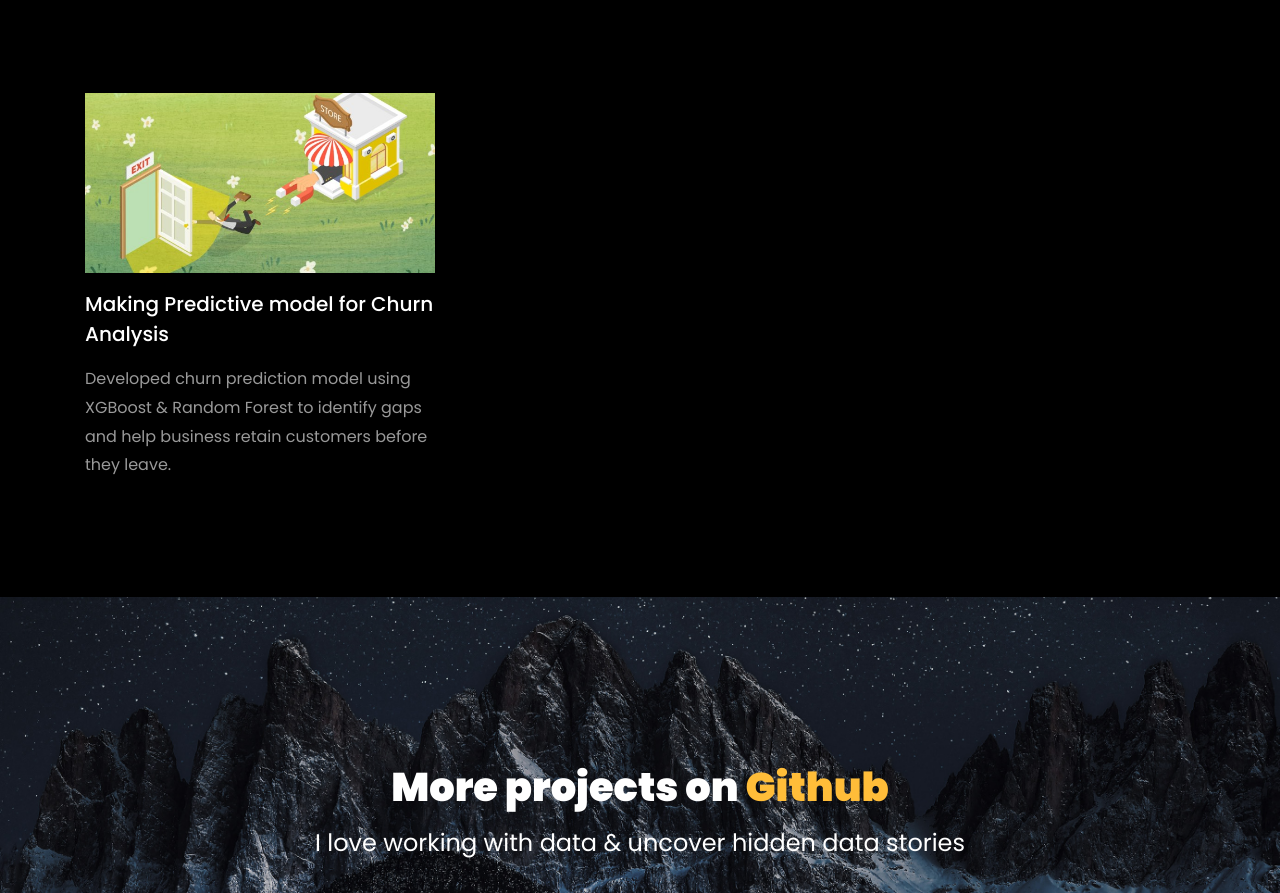
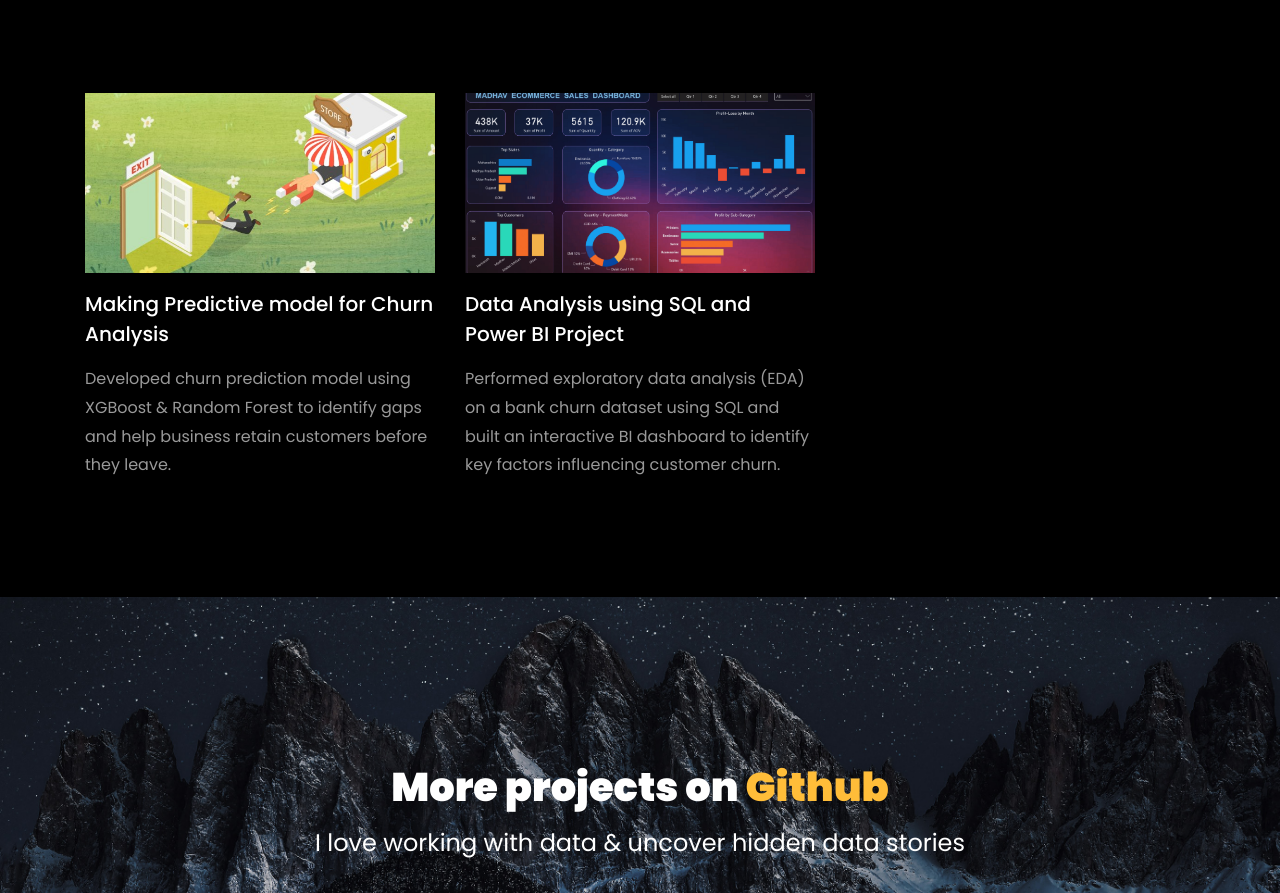
Before and after one commit to YR-raj/yash-raj-portfolio, a plain HTML site: page index.html in a window 1280 px wide. Shown: the part 3946-4839 px from the top of the page. Drawn offline with Linux system fonts and the light colour scheme; files whose address does not match are found by name.

Commit message:
added a project

```diff
--- a/index.html
+++ b/index.html
@@ -449,18 +449,18 @@
               </div>
             </div>
           </div>
-          <!-- <div class="col-md-4 d-flex ftco-animate">
+          <div class="col-md-4 d-flex ftco-animate">
           	<div class="blog-entry justify-content-end">
-              <a href="https://github.com/rishabhnmishra/Python_Diwali_Sales_Analysis/blob/main/Diwali_Sales_Analysis.ipynb" class="block-20 zoom-effect" style="background-image: url('images/proj_2.jpg');">
+              <a href="https://github.com/YR-raj/Bank-Churn-Analysis-Project" class="block-20 zoom-effect" style="background-image: url('images/proj_3.jpg');">
               </a>
               <div class="text mt-3 float-right d-block">
 
-                <h3 class="heading"><a href="https://github.com/rishabhnmishra/Python_Diwali_Sales_Analysis/blob/main/Diwali_Sales_Analysis.ipynb">Data Analysis using Python Project for Beginners</a></h3>
-                <p>Performed exploratory data analysis on diwali sales data using Python to improve the customer experience.</p>
+                <h3 class="heading"><a href="https://github.com/YR-raj/Bank-Churn-Analysis-Project">Data Analysis using SQL and Power BI Project</a></h3>
+                <p>Performed exploratory data analysis (EDA) on a bank churn dataset using SQL and built an interactive BI dashboard to identify key factors influencing customer churn.</p>
               </div>
             </div>
           </div>
-          <div class="col-md-4 d-flex ftco-animate">
+          <!-- div class="col-md-4 d-flex ftco-animate">
           	<div class="blog-entry">
               <a href="https://github.com/rishabhnmishra/Madhav_Store_Analysis_PowerBI/blob/main/Madhav%20Store%20dashboard.jpg" class="block-20 zoom-effect" style="background-image: url('images/proj_3.jpg');">
               </a>
```
